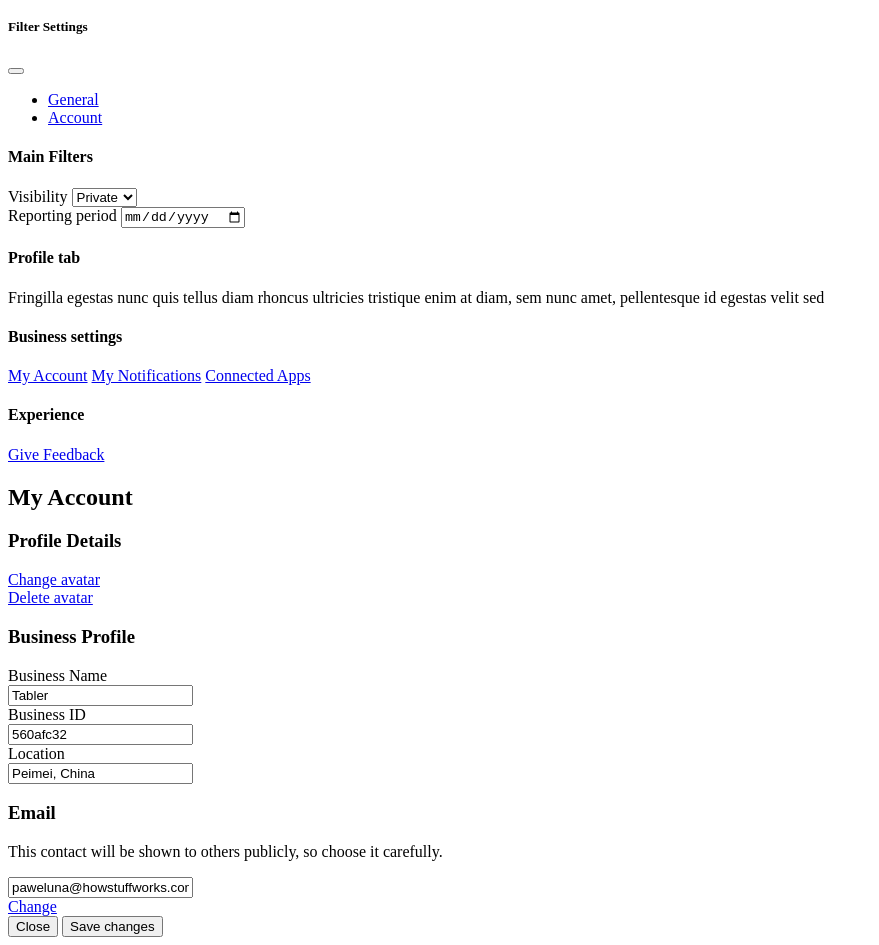
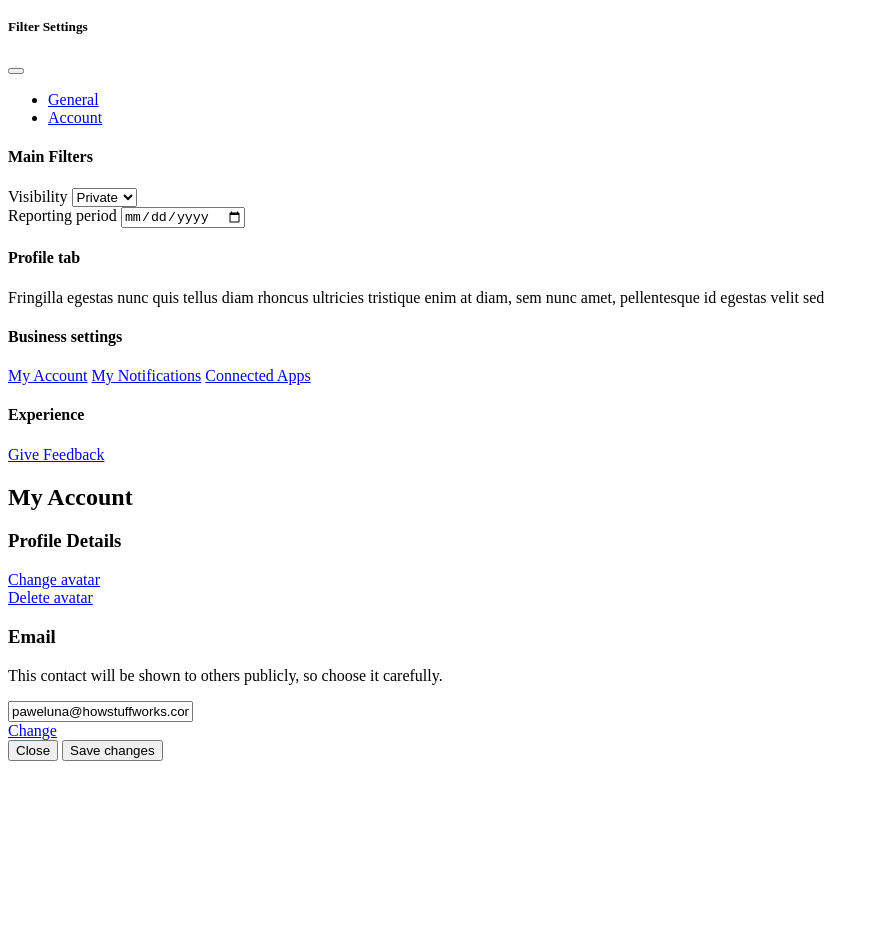
Before and after one commit to haseeb5i/analytics-dash, a website built with Vite: page index.html in a window 1280 px wide. Shown: the part 91-1036 px from the top of the page, without its empty margins (0-879 px from the left). After the commit the page ends 860 px from the top, so only its background shows below. Built offline with nearby package versions, Linux system fonts and the light colour scheme; files whose address does not match are found by name.

Commit message:
remove business input row

```diff
--- a/index.html
+++ b/index.html
@@ -150,33 +150,6 @@
                         </a>
                       </div>
                     </div>
-                    <h3 class="card-title mt-4">Business Profile</h3>
-                    <div class="row g-3">
-                      <div class="col-md">
-                        <div class="form-label">Business Name</div>
-                        <input
-                          type="text"
-                          class="form-control"
-                          value="Tabler"
-                        />
-                      </div>
-                      <div class="col-md">
-                        <div class="form-label">Business ID</div>
-                        <input
-                          type="text"
-                          class="form-control"
-                          value="560afc32"
-                        />
-                      </div>
-                      <div class="col-md">
-                        <div class="form-label">Location</div>
-                        <input
-                          type="text"
-                          class="form-control"
-                          value="Peimei, China"
-                        />
-                      </div>
-                    </div>
                     <h3 class="card-title mt-4">Email</h3>
                     <p class="card-subtitle">
                       This contact will be shown to others publicly, so choose
```
